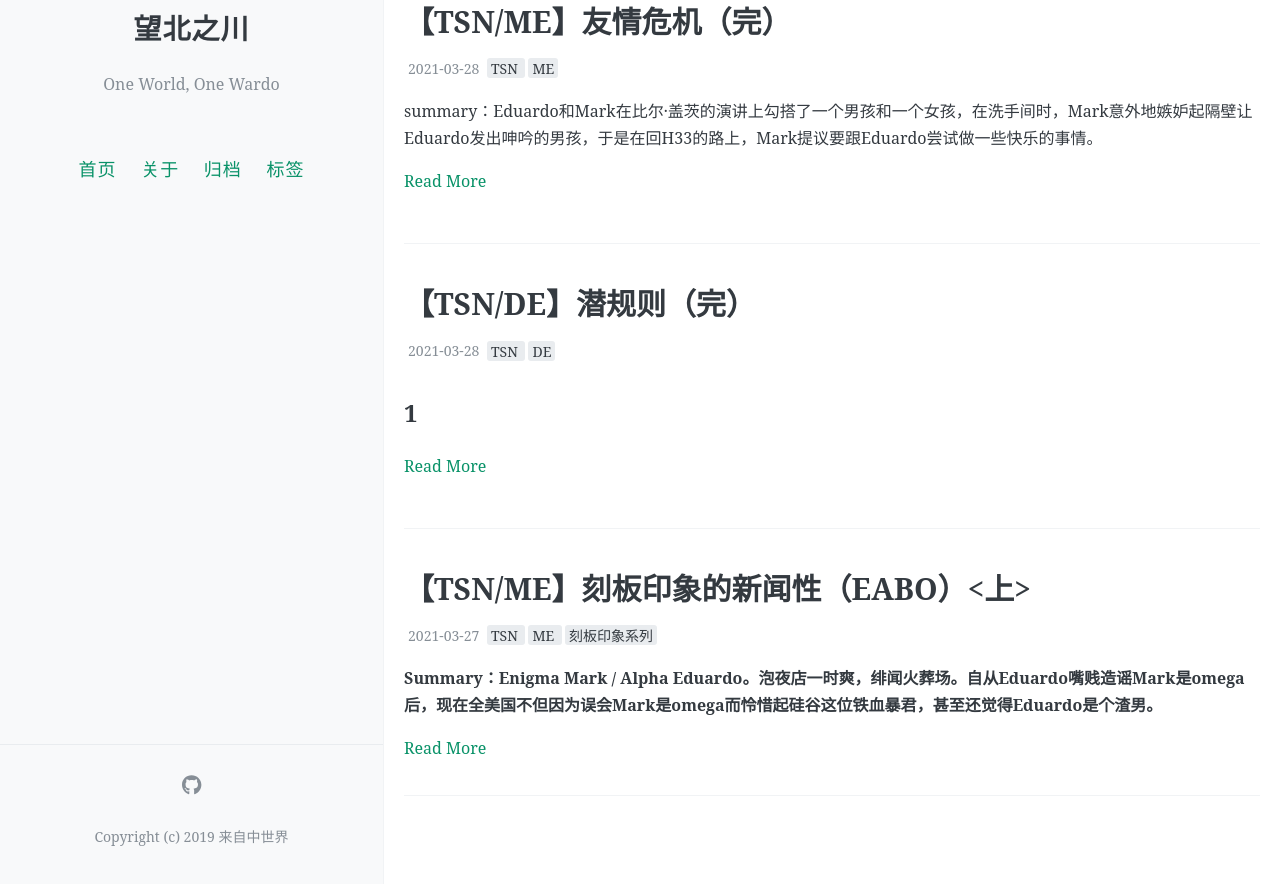
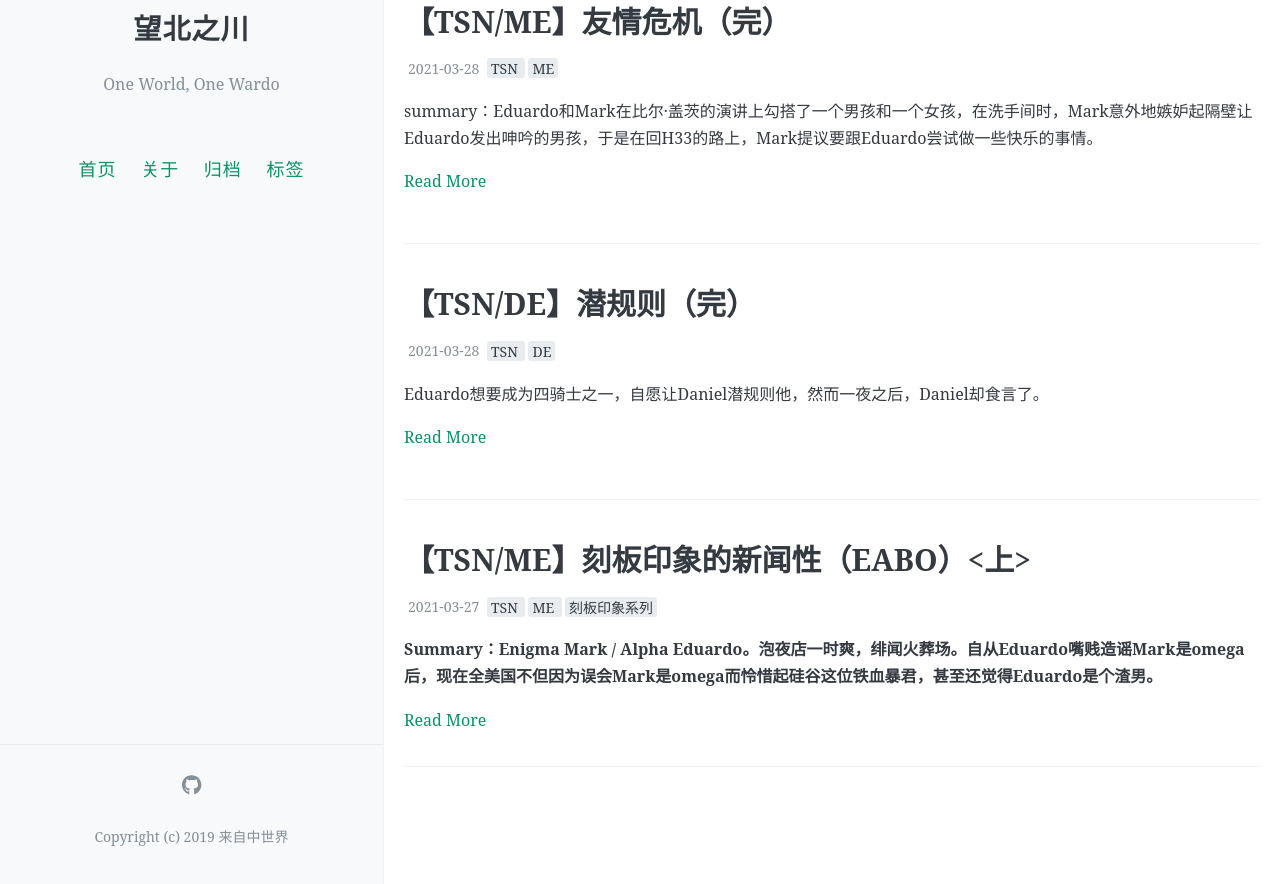
Before and after one commit to kitagawayujin/mardo, a Jekyll site: the page built from index.html, in a window 1280 px wide and 1178 px high, cut to the strip 294-1178 px from the top of the window. Built offline with Jekyll 4.4.1, drawn with Linux system fonts in a browser that asks for light colours; the list of posts is cut into pages by our own code; comment, search, counter and statistics services are not loaded.

Commit message:
Update 2021-03-28-qianguize.md

```diff
--- a/_posts/2021-03-28-qianguize.md
+++ b/_posts/2021-03-28-qianguize.md
@@ -7,6 +7,7 @@ categories:
 tags: [TSN,DE,]
 comments: true
 ---
+Eduardo想要成为四骑士之一，自愿让Daniel潜规则他，然而一夜之后，Daniel却食言了。
 
 ## 1
 
```
